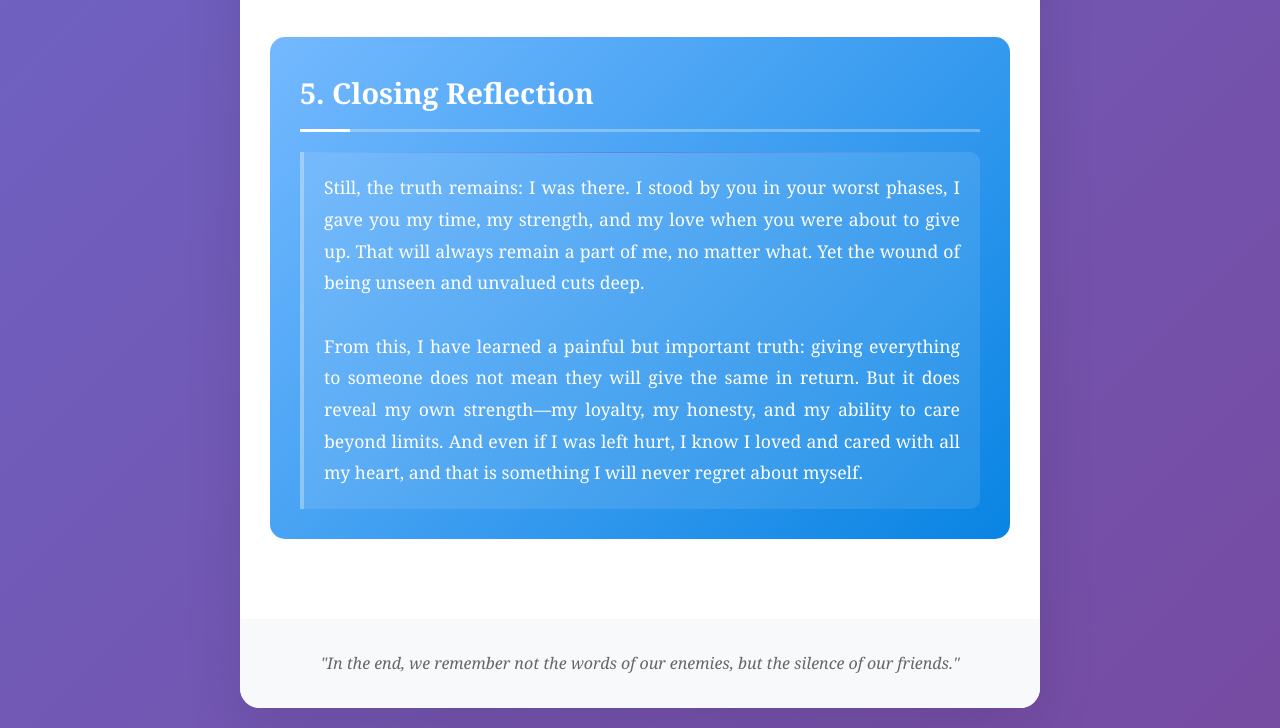
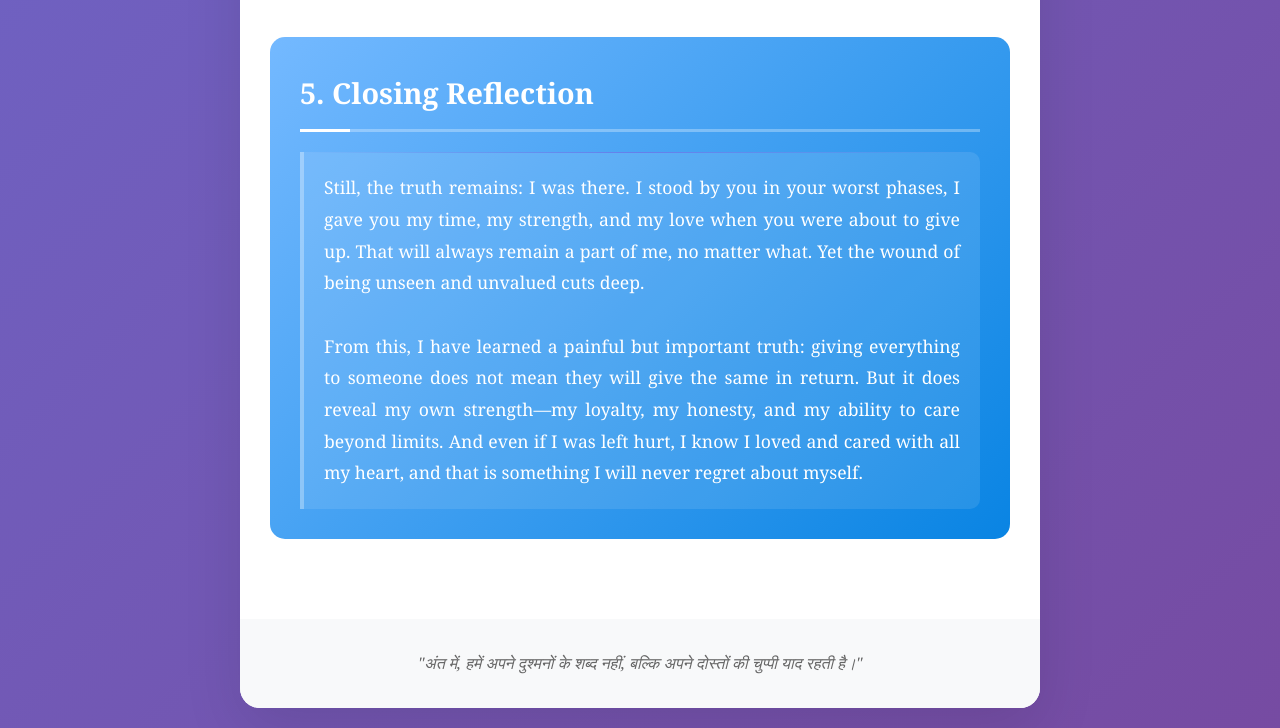
Before and after one commit to NikhilYadav04/personal, a plain HTML site: page index.html in a window 1280 px wide. Shown: the part 2723-3451 px from the top of the page. Drawn offline with Linux system fonts and the light colour scheme.

Commit message:
Shayari change

```diff
--- a/index.html
+++ b/index.html
@@ -447,8 +447,8 @@
       </div>
 
       <div class="footer">
-        "In the end, we remember not the words of our enemies, but the silence
-        of our friends."
+        "अंत में, हमें अपने दुश्मनों के शब्द नहीं, बल्कि अपने दोस्तों की चुप्पी
+        याद रहती है।"
       </div>
     </div>
   </body>
```
